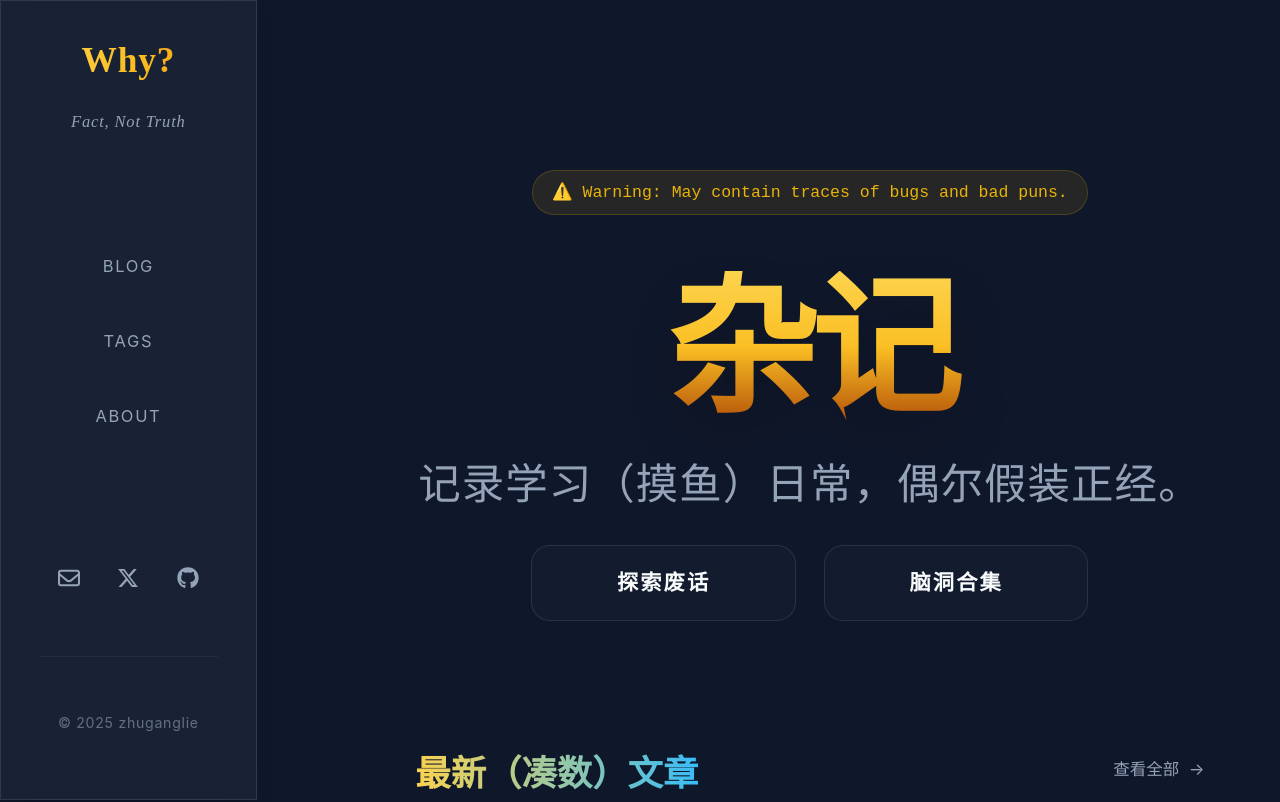
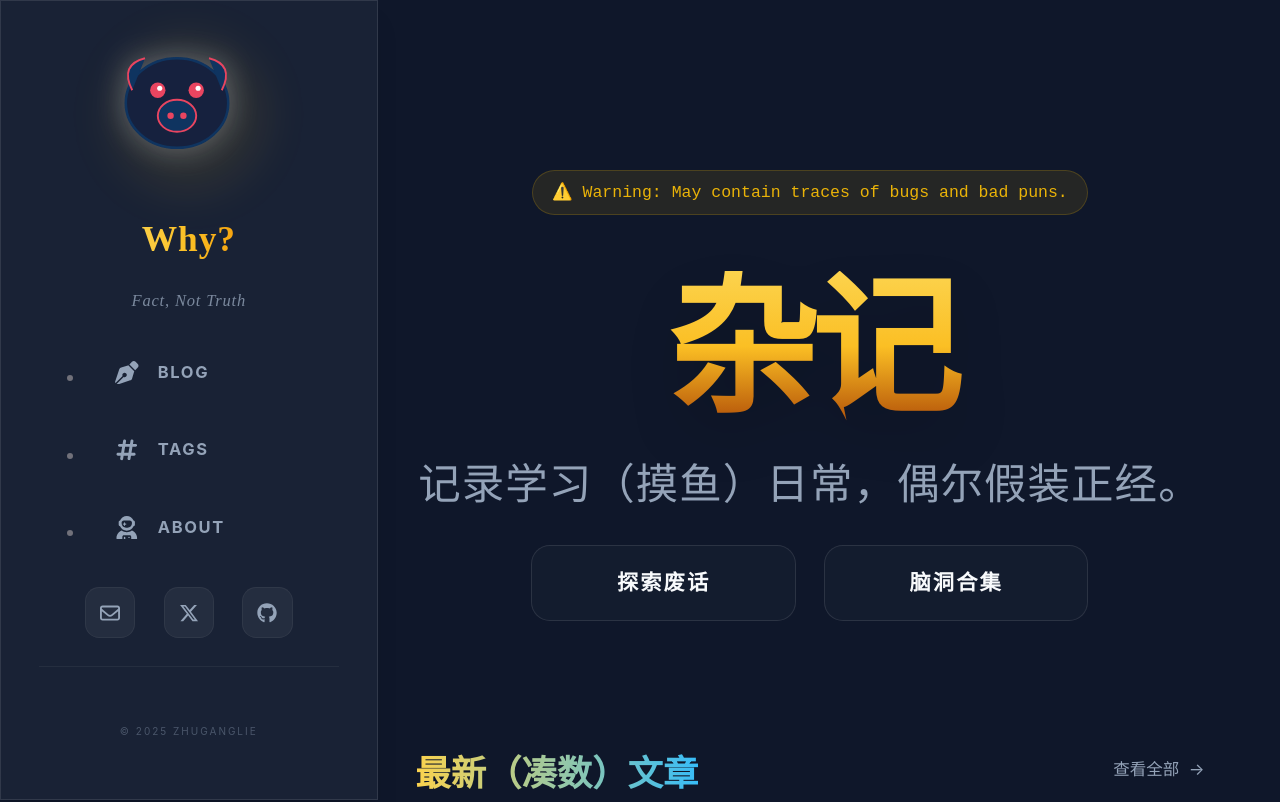
Before and after one commit to zhuganglie/newapp, a Next.js app: page / in a window 1280 px wide. Shown: the top 802 px of the page. Built offline with nearby package versions, Linux system fonts and the light colour scheme; a small style sheet from the web is missing.

Commit message:
feat: Add `slide-in-left` animation and refactor `SideBar` with a new logo, navigation icons, and enhanced styling.

```diff
--- a/src/app/components/SideBar.js
+++ b/src/app/components/SideBar.js
@@ -1,8 +1,9 @@
 'use client'
 import Link from 'next/link';
+import Image from 'next/image';
 import { usePathname } from 'next/navigation';
 import { forwardRef } from 'react';
-import { FaRegEnvelope, FaXTwitter, FaGithub } from 'react-icons/fa6';
+import { FaRegEnvelope, FaXTwitter, FaGithub, FaPenNib, FaHashtag, FaUserAstronaut } from 'react-icons/fa6';
 
 const SOCIAL_LINKS = [
   { icon: FaRegEnvelope, href: '#', ariaLabel: 'Email' },
@@ -11,9 +12,9 @@ const SOCIAL_LINKS = [
 ];
 
 const NAV_LINKS = [
-  { href: '/posts', label: 'BLOG' },
-  { href: '/tags', label: 'TAGS' },
-  { href: '/about', label: 'ABOUT' }
+  { href: '/posts', label: 'BLOG', icon: FaPenNib },
+  { href: '/tags', label: 'TAGS', icon: FaHashtag },
+  { href: '/about', label: 'ABOUT', icon: FaUserAstronaut }
 ];
 
 const SideBar = forwardRef(({ isOpen, setIsSidebarOpen }, ref) => {
@@ -34,53 +35,93 @@ const SideBar = forwardRef(({ isOpen, setIsSidebarOpen }, ref) => {
   return (
     <aside
       ref={ref}
-      className={`glass border-r border-white/5 p-8 h-screen fixed top-0 left-0 flex flex-col justify-between transition-transform duration-500 ease-out z-50 ${isOpen ? 'translate-x-0' : '-translate-x-full'}`}
+      className={`glass border-r border-white/5 p-8 h-screen fixed top-0 left-0 flex flex-col justify-between transition-transform duration-500 ease-out z-50 w-80 ${isOpen ? 'translate-x-0' : '-translate-x-full'}`}
     >
-      <div className="space-y-2 animate-fade-in">
-        <h1 className="text-center font-bold text-3xl text-gradient font-serif tracking-wide">Why?</h1>
-        <p className="text-center text-text-muted font-serif italic text-sm tracking-wider">Fact, Not Truth</p>
+      {/* Header / Logo Area */}
+      <div className="flex flex-col items-center space-y-6 animate-fade-in">
+        <div className="relative w-32 h-32 group">
+          <div className="absolute inset-0 bg-primary/20 rounded-full blur-xl group-hover:blur-2xl transition-all duration-500 opacity-50"></div>
+          <Image
+            src="/zhuganglie_transparent.svg"
+            alt="Logo"
+            width={128}
+            height={128}
+            className="relative z-10 drop-shadow-[0_0_15px_rgba(255,255,255,0.3)] transition-transform duration-500 group-hover:scale-105"
+          />
+        </div>
+        <div className="text-center space-y-1">
+          <h1 className="font-bold text-3xl text-gradient font-serif tracking-wide">Why?</h1>
+          <p className="text-text-muted font-serif italic text-sm tracking-wider opacity-80">Fact, Not Truth</p>
+        </div>
       </div>
 
-      <nav className="p-6 w-full">
-        <ul className="text-center px-0 mx-0 list-none space-y-4">
-          {NAV_LINKS.map(({ href, label }, index) => (
-            <li key={href} className="w-full" style={{ animationDelay: `${index * 100}ms` }}>
+      {/* Navigation */}
+      <nav className="w-full px-2">
+        <ul className="space-y-3">
+          {NAV_LINKS.map(({ href, label, icon: Icon }, index) => {
+            const active = isActiveLink(href);
+            return (
+              <li key={href} style={{ animationDelay: `${index * 100}ms` }} className="animate-slide-in-left">
                 <Link
                   href={href}
                   onClick={handleClick}
-                className={`block w-full py-3 px-4 rounded-lg transition-all duration-300 relative group overflow-hidden ${isActiveLink(href)
-                    ? 'bg-primary/10 text-primary font-bold shadow-[0_0_20px_rgba(251,191,36,0.1)]'
-                    : 'text-text-muted hover:text-text-main hover:bg-white/5'
+                  className={`group relative flex items-center gap-4 px-6 py-4 rounded-2xl transition-all duration-300 overflow-hidden
+                    ${active
+                      ? 'bg-white/5 text-primary shadow-[0_0_30px_rgba(251,191,36,0.15)] border border-primary/20'
+                      : 'text-text-muted hover:text-text-main hover:bg-white/5 border border-transparent hover:border-white/5'
                     }`}
                 >
-                <span className="relative z-10 tracking-widest text-sm">{label}</span>
-                {isActiveLink(href) && (
-                  <div className="absolute inset-0 bg-gradient-to-r from-primary/5 to-transparent opacity-50" />
+                  {/* Active Background Glow */}
+                  {active && (
+                    <div className="absolute inset-0 bg-gradient-to-r from-primary/10 via-transparent to-transparent opacity-100" />
+                  )}
+
+                  {/* Hover Glow */}
+                  <div className="absolute inset-0 bg-gradient-to-r from-white/5 to-transparent opacity-0 group-hover:opacity-100 transition-opacity duration-300" />
+
+                  {/* Icon */}
+                  <span className={`relative z-10 text-xl transition-transform duration-300 ${active ? 'scale-110' : 'group-hover:scale-110'}`}>
+                    <Icon />
+                  </span>
+
+                  {/* Label */}
+                  <span className="relative z-10 font-bold tracking-widest text-sm">
+                    {label}
+                  </span>
+
+                  {/* Active Indicator Dot */}
+                  {active && (
+                    <span className="absolute right-4 w-2 h-2 rounded-full bg-primary shadow-[0_0_10px_rgba(251,191,36,0.8)] animate-pulse" />
                   )}
                 </Link>
               </li>
-          ))}
+            );
+          })}
         </ul>
       </nav>
 
-      <div className="p-6 flex justify-center space-x-8 md:p-4">
+      {/* Footer / Socials */}
+      <div className="space-y-6">
+        <div className="flex justify-center gap-6">
           {SOCIAL_LINKS.map(({ icon: Icon, href, ariaLabel }) => (
             <a
               key={ariaLabel}
               href={href}
               aria-label={ariaLabel}
-            className="text-text-muted hover:text-primary transition-all duration-300 hover:scale-110 hover:drop-shadow-[0_0_8px_rgba(251,191,36,0.5)]"
+              className="group relative p-3 rounded-xl bg-white/5 border border-white/5 hover:border-primary/30 hover:bg-primary/10 transition-all duration-300"
             >
-            <Icon size={22} />
+              <Icon size={20} className="text-text-muted group-hover:text-primary transition-colors duration-300" />
+              <div className="absolute inset-0 rounded-xl bg-primary/20 blur-md opacity-0 group-hover:opacity-100 transition-opacity duration-300" />
             </a>
           ))}
         </div>
 
-      <footer className="border-t border-white/5 pt-6">
-        <p className="text-center text-text-muted/60 text-xs footer-text tracking-wider">
+        <footer className="border-t border-white/5 pt-6 text-center">
+          <p className="text-text-muted/40 text-[10px] uppercase tracking-[0.2em]">
             &copy; {new Date().getFullYear()} zhuganglie
           </p>
         </footer>
+      </div>
     </aside>
   );
 });
--- a/tailwind.config.ts
+++ b/tailwind.config.ts
@@ -35,6 +35,7 @@ const config: Config = {
       animation: {
         'fade-in': 'fadeIn 0.8s ease-out forwards',
         'slide-up': 'slideUp 0.8s ease-out forwards',
+        'slide-in-left': 'slideInLeft 0.5s ease-out forwards',
         'pulse-slow': 'pulse 4s cubic-bezier(0.4, 0, 0.6, 1) infinite',
       },
       keyframes: {
@@ -45,6 +46,10 @@ const config: Config = {
         slideUp: {
           '0%': { opacity: '0', transform: 'translateY(20px)' },
           '100%': { opacity: '1', transform: 'translateY(0)' },
+        },
+        slideInLeft: {
+          '0%': { opacity: '0', transform: 'translateX(-20px)' },
+          '100%': { opacity: '1', transform: 'translateX(0)' },
         },
       },
       typography: ({ theme }: { theme: (path: string) => string }) => ({
```
Lines whose indentation alone changed are shown as unchanged.
